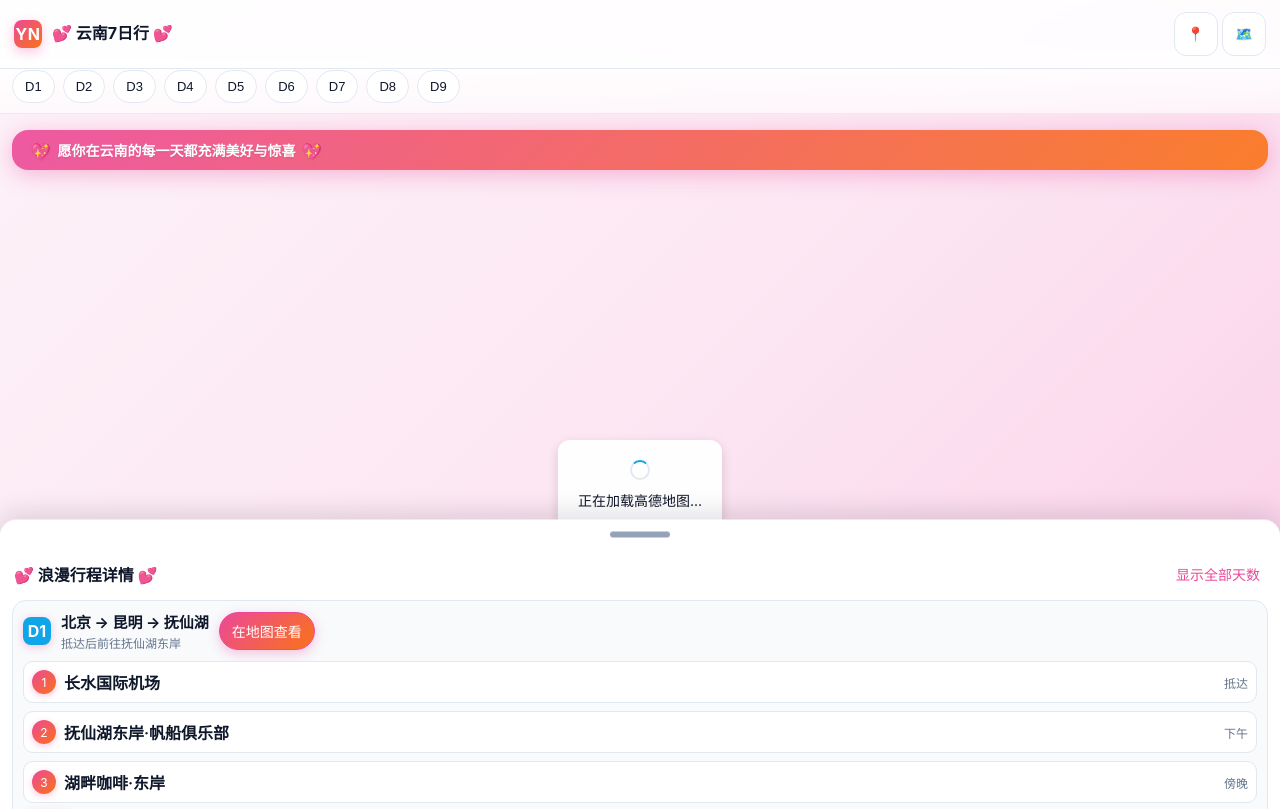
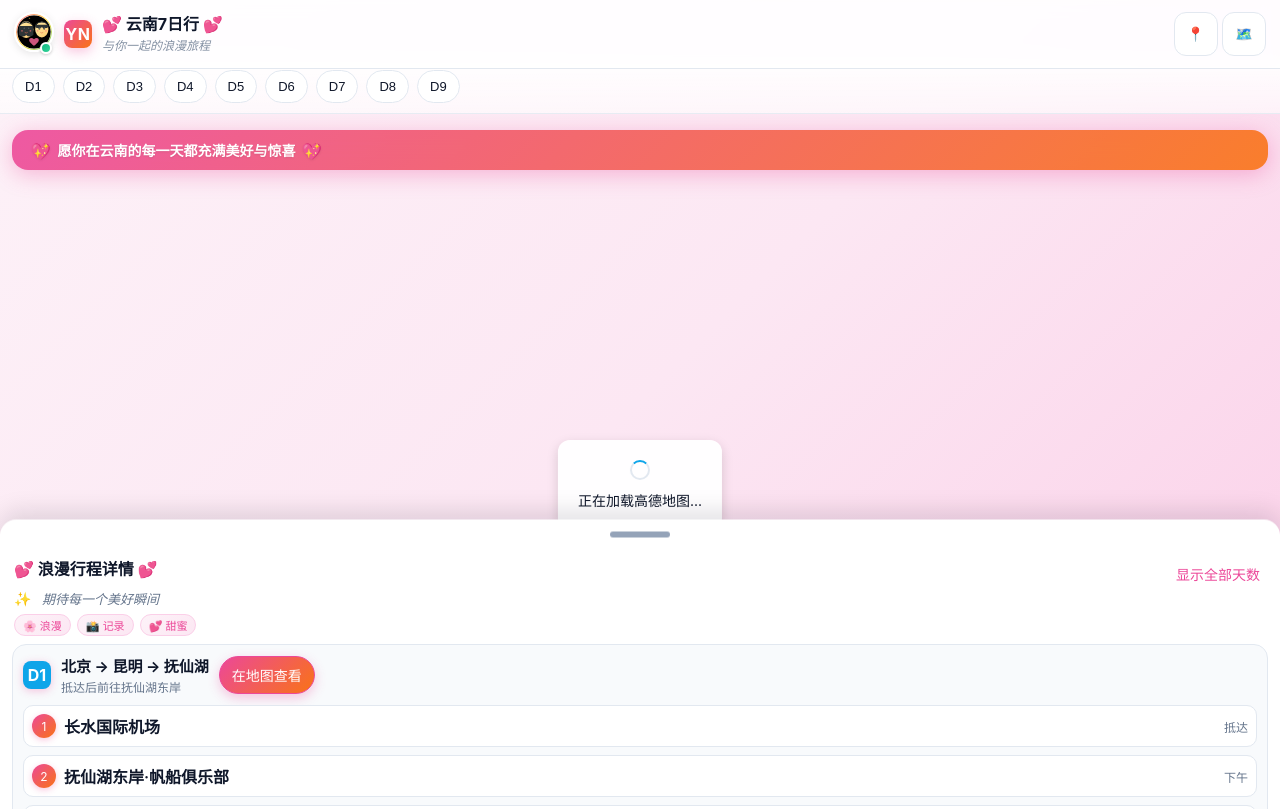
Before and after one commit to haochenlocal-art/yn-trip-map, a website: page index.html in a window 1280 px wide. Drawn offline with Linux system fonts and the light colour scheme; a script that the page names is missing.

Commit message:
✨ Add personalization features - 添加个性化元素
🎨 个性化功能:
- 添加情侣头像设计，展现浪漫旅行主题
- 在header中集成用户头像区域，带有在线状态指示
- 添加个性化副标题与你一起的浪漫旅程
- 在底部滑动栏中加入旅行心情区域
- 设计互动式心情标签(浪漫、记录、甜蜜)
- 优化整体布局，提升个性化体验

💡 技术实现:
- 创建SVG格式的情侣头像图标
- 响应式头像样式，支持悬停效果
- 渐变色彩搭配，保持视觉一致性
- 可交互的心情标签，提升用户参与感

```diff
--- a/index.html
+++ b/index.html
@@ -11,9 +11,14 @@
   <body>
     <header class="app-header">
       <div class="header-left">
+        <div class="user-avatar">
+          <img src="./avatar.svg" alt="用户头像" class="avatar-img">
+          <div class="avatar-status"></div>
+        </div>
         <span class="logo">YN</span>
         <div class="titles">
           <h1>💕 云南7日行 💕</h1>
+          <p class="subtitle">与你一起的浪漫旅程</p>
         </div>
       </div>
       <div class="header-actions">
@@ -49,7 +54,18 @@
         <div class="sheet-handle" id="sheetHandle"></div>
         <div class="sheet-content">
           <div class="sheet-header">
-            <h2 id="sheetTitle">💕 浪漫行程详情 💕</h2>
+            <div class="header-main">
+              <h2 id="sheetTitle">💕 浪漫行程详情 💕</h2>
+              <div class="travel-mood">
+                <span class="mood-icon">✨</span>
+                <span class="mood-text">期待每一个美好瞬间</span>
+                <div class="mood-tags">
+                  <span class="mood-tag">🌸 浪漫</span>
+                  <span class="mood-tag">📸 记录</span>
+                  <span class="mood-tag">💕 甜蜜</span>
+                </div>
+              </div>
+            </div>
             <button id="toggleDaysBtn" class="btn btn-text">显示全部天数</button>
           </div>
           <div class="sheet-body" id="sheetBody">
--- a/styles.css
+++ b/styles.css
@@ -5,9 +5,17 @@ body { margin: 0; font-family: -apple-system, BlinkMacSystemFont, 'Segoe UI', Ro
 
 .app-header { position: sticky; top: 0; z-index: 10; display: flex; align-items: center; justify-content: space-between; gap: 12px; padding: 12px 14px; background: rgba(255,255,255,0.9); backdrop-filter: saturate(180%) blur(8px); border-bottom: 1px solid #e2e8f0; }
 .header-left { display: flex; align-items: center; gap: 10px; }
+
+/* 用户头像样式 */
+.user-avatar { position: relative; }
+.avatar-img { width: 40px; height: 40px; border-radius: 50%; object-fit: cover; border: 2px solid #fff; box-shadow: 0 2px 8px rgba(0,0,0,0.1); transition: transform 0.2s ease; }
+.avatar-img:hover { transform: scale(1.05); }
+.avatar-status { position: absolute; bottom: 2px; right: 2px; width: 12px; height: 12px; background: linear-gradient(135deg, #10b981, #34d399); border: 2px solid #fff; border-radius: 50%; box-shadow: 0 1px 3px rgba(0,0,0,0.2); }
+
 .logo { width: 28px; height: 28px; border-radius: 8px; background: linear-gradient(135deg, #ec4899, #f97316); display: inline-flex; align-items: center; justify-content: center; color: #fff; font-weight: 700; letter-spacing: 0.5px; box-shadow: 0 4px 12px rgba(236, 72, 153, 0.3); }
 .titles h1 { margin: 0; font-size: 16px; line-height: 1.2; }
 .titles p { margin: 2px 0 0; color: #64748b; font-size: 12px; }
+.subtitle { font-style: italic; opacity: 0.8; }
 
 .btn { border: 1px solid #e2e8f0; background: #fff; color: #0f172a; border-radius: 12px; padding: 8px 12px; font-size: 14px; }
 .btn-icon { width: 44px; height: 44px; display: inline-flex; align-items: center; justify-content: center; border-radius: 12px; }
@@ -62,8 +70,17 @@ body { margin: 0; font-family: -apple-system, BlinkMacSystemFont, 'Segoe UI', Ro
   scroll-behavior: smooth;
   scrollbar-width: thin;
 }
-.sheet-header { display: flex; align-items: center; justify-content: space-between; padding: 6px 2px 8px; position: sticky; top: 0; background: #fff; z-index: 1; }
-.sheet-header h2 { margin: 0; font-size: 16px; }
+.sheet-header { display: flex; align-items: flex-start; justify-content: space-between; padding: 6px 2px 8px; position: sticky; top: 0; background: #fff; z-index: 1; }
+.header-main { flex: 1; }
+.sheet-header h2 { margin: 0 0 8px 0; font-size: 16px; }
+
+/* 旅行心情样式 */
+.travel-mood { margin-top: 4px; }
+.mood-icon { font-size: 14px; margin-right: 6px; }
+.mood-text { color: #64748b; font-size: 13px; font-style: italic; }
+.mood-tags { display: flex; gap: 6px; margin-top: 6px; flex-wrap: wrap; }
+.mood-tag { background: linear-gradient(135deg, #fdf2f8, #fce7f3); color: #ec4899; padding: 2px 8px; border-radius: 12px; font-size: 11px; border: 1px solid #fbcfe8; transition: all 0.2s ease; }
+.mood-tag:hover { background: linear-gradient(135deg, #ec4899, #f97316); color: #fff; transform: translateY(-1px); box-shadow: 0 2px 4px rgba(236, 72, 153, 0.3); }
 .sheet-body { display: grid; gap: 10px; }
 
 .day-card { background: #f8fafc; border: 1px solid #e2e8f0; border-radius: 14px; padding: 10px; }
```
Also changed, not shown: avatar.svg (added).
